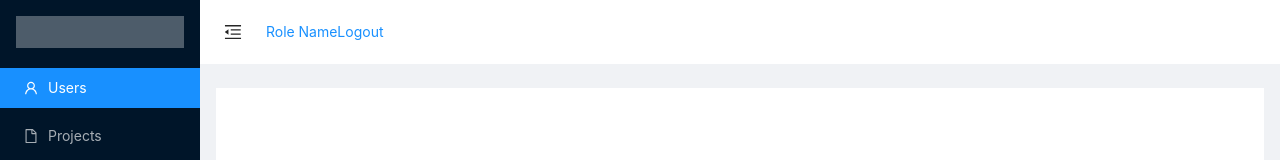
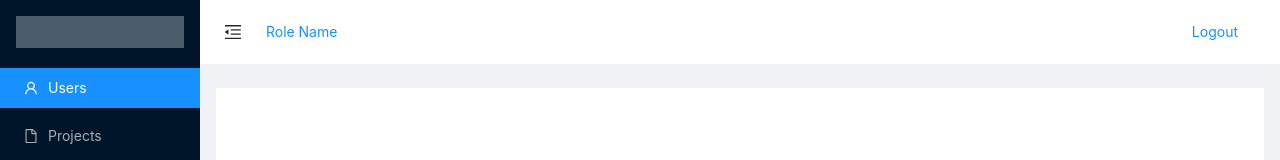
Before and after one commit to mituBarua/UWF, a React (Create React App) app: page / in a window 1280 px wide. Shown: the top 160 px of the page. Built offline with nearby package versions, Linux system fonts and the light colour scheme.

Commit message:
UWF-4 layout setup and route setup

```diff
--- a/package.json
+++ b/package.json
@@ -9,6 +9,7 @@
     "antd": "^4.21.6",
     "react": "^18.2.0",
     "react-dom": "^18.2.0",
+    "react-router-dom": "^6.3.0",
     "react-scripts": "5.0.1",
     "web-vitals": "^2.1.4"
   },
--- a/src/App.js
+++ b/src/App.js
@@ -1,11 +1,16 @@
 import './App.css';
-import SideBar from './Dashboard/SideBar';
+// import { Switch, Route, useLocation } from 'react-router-dom';
 import 'antd/dist/antd.min.css';
+import AdminDashboard from './Pages/AdminDashboard';
 function App() {
   return (
-    <div className="App">
-    <SideBar/>
-    </div>
+    <>
+    <AdminDashboard/>
+      {/* <Switch>
+        <Route path="/" element={<AdminDashboard />} />
+      </Switch> */}
+
+    </>
   );
 }
 
--- a/src/Dashboard/SideBar/SideBar.css
+++ b/src/Components/DashboardSideBar/SideBar.css
@@ -1,4 +1,4 @@
- .trigger {
+.trigger {
     padding: 0 24px;
     font-size: 18px;
     line-height: 64px;
@@ -21,3 +21,9 @@
     display: flex;
     align-items: center;
   }
+  .header-menu{
+    display: flex;
+    align-items: center;
+    justify-content: space-between;
+    width: 90%;
+  }
--- a/src/Dashboard/SideBar/index.js
+++ b/src/Components/DashboardSideBar/index.js
@@ -4,14 +4,13 @@ import {
     UploadOutlined,
     UserOutlined,
     FileOutlined,
-    VideoCameraOutlined,
 } from '@ant-design/icons';
 import { Layout, Menu } from 'antd';
 import React, { useState } from 'react';
 import './SideBar.css';
 const { Header, Sider, Content } = Layout;
 
-const SideBar = () => {
+const DashboardSideBar = () => {
     const [collapsed, setCollapsed] = useState(false);
     return (
         <Layout>
@@ -56,7 +55,7 @@ const SideBar = () => {
                         className: 'trigger',
                         onClick: () => setCollapsed(!collapsed),
                     })}
-                    <div>
+                    <div className="header-menu">
                         <a href='#'>Role Name</a>
                           <a href='#'>Logout</a>
                     </div>
@@ -76,4 +75,4 @@ const SideBar = () => {
     );
 };
 
-export default SideBar;
+export default DashboardSideBar;
--- /dev/null
+++ b/src/Pages/AdminDashboard/index.js
@@ -0,0 +1,12 @@
+import React from 'react';
+import DashboardSideBar from '../../Components/DashboardSideBar';
+
+const AdminDashboard = () => {
+    return (
+        <div>
+            <DashboardSideBar/>
+        </div>
+    );
+};
+
+export default AdminDashboard;
```
Also changed, not shown: 1 other file (tests, documents, lock files or other folders).
